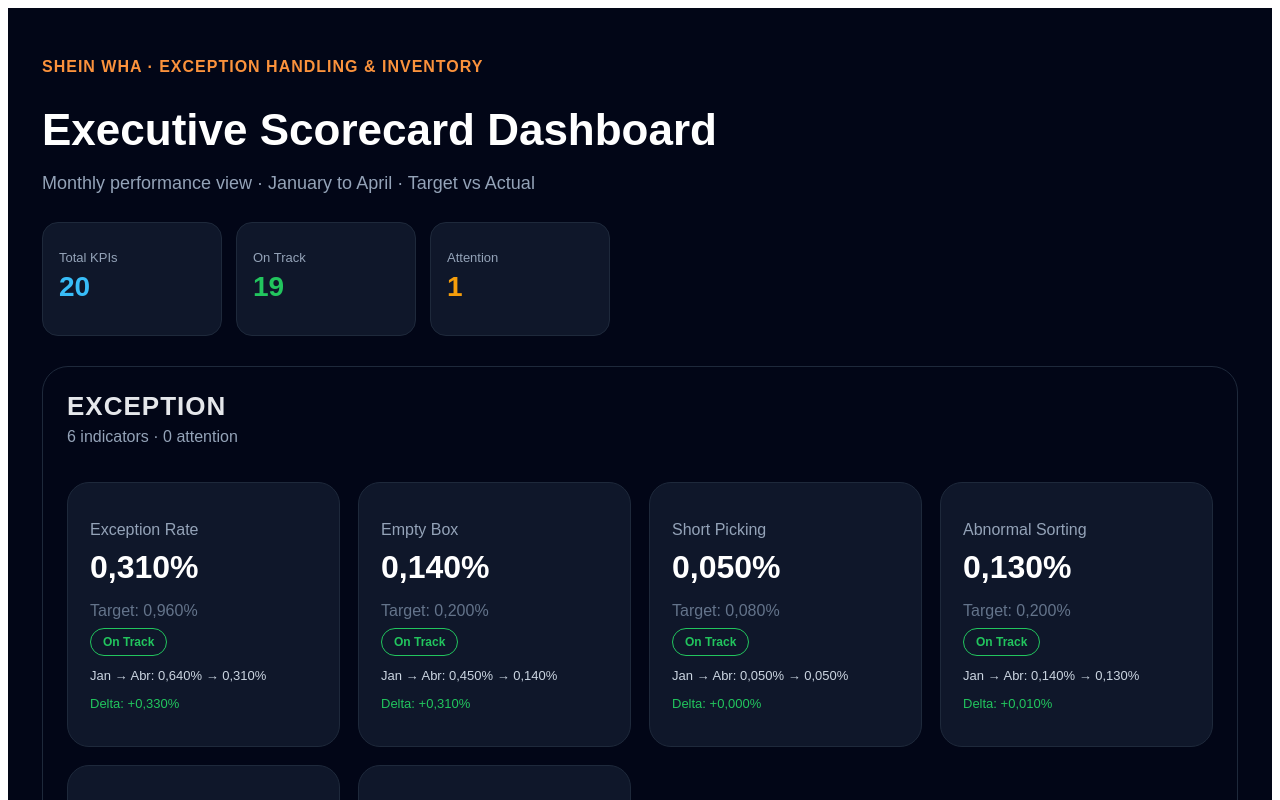
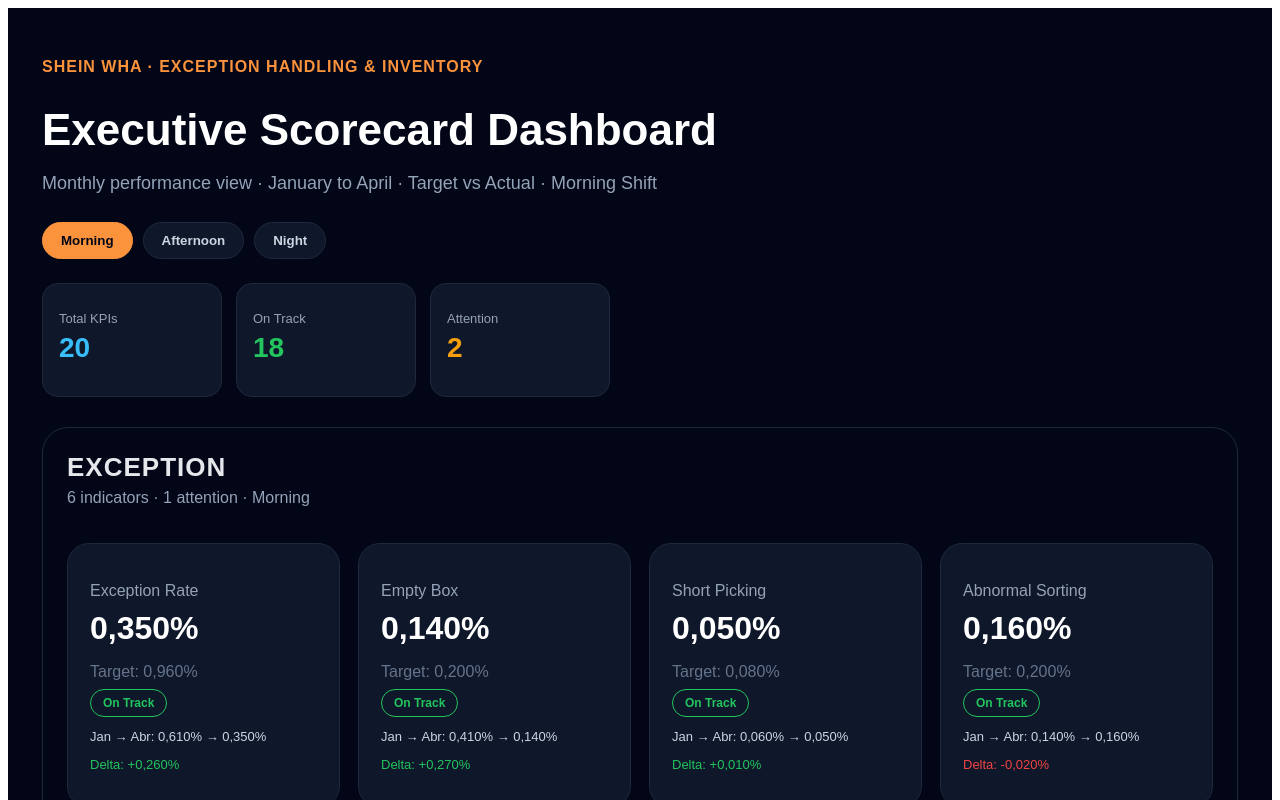
Before and after one commit to gabrielmedinaleite-hue/exception-handling-dashboard, a Next.js app: page / in a window 1280 px wide. Shown: the top 800 px of the page. Built offline with nearby package versions, Linux system fonts and the light colour scheme.

Commit message:
Update page.js

```diff
--- a/app/page.js
+++ b/app/page.js
@@ -1,39 +1,268 @@
 "use client";
 
-const kpis = [
-  { title: "Capital Loss Rate", cluster: "LOST", area: "Loss", target: 0.095, jan: 0.108, feb: 0.003, mar: 0.001, apr: 0.001, value: 0.001, direction: "lower" },
-  { title: "Exception Rate", cluster: "EXCEPTION", area: "Receiving", target: 0.96, jan: 0.64, feb: 0.41, mar: 0.47, apr: 0.31, value: 0.31, direction: "lower" },
-  { title: "Empty Box", cluster: "EXCEPTION", area: "Receiving", target: 0.20, jan: 0.45, feb: 0.27, mar: 0.26, apr: 0.14, value: 0.14, direction: "lower" },
-  { title: "Short Picking", cluster: "EXCEPTION", area: "Picking", target: 0.08, jan: 0.05, feb: 0.03, mar: 0.06, apr: 0.05, value: 0.05, direction: "lower" },
-  { title: "Abnormal Sorting", cluster: "EXCEPTION", area: "Receiving", target: 0.20, jan: 0.14, feb: 0.10, mar: 0.15, apr: 0.13, value: 0.13, direction: "lower" },
-  { title: "Abnormal Shelving", cluster: "EXCEPTION", area: "Packing", target: 2.00, jan: 1.27, feb: 1.23, mar: 1.61, apr: 1.72, value: 1.72, direction: "lower" },
-  { title: "Miss Packing", cluster: "EXCEPTION", area: "Packing", target: 0.05, jan: 0.041, feb: 0.025, mar: 0.034, apr: 0.04, value: 0.04, direction: "lower" },
+import { useState } from "react";
 
-  { title: "Miss Scan", cluster: "HANDOVER", area: "Handover", target: 0.15, jan: 0.04, feb: 0.02, mar: 0.03, apr: 0.04, value: 0.04, direction: "lower" },
-  { title: "Handover Failed", cluster: "HANDOVER", area: "Handover", target: 0.085, jan: 0.01, feb: 0.00, mar: 0.01, apr: 0.01, value: 0.01, direction: "lower" },
-  { title: "Missing Shipping", cluster: "HANDOVER", area: "Handover", target: 0.10, jan: 0.17, feb: 0.078, mar: 0.04, apr: 0.04, value: 0.04, direction: "lower" },
+const baseKpis = [
+  {
+    title: "Capital Loss Rate",
+    cluster: "LOST",
+    area: "Loss",
+    target: 0.095,
+    direction: "lower",
+    shifts: {
+      Morning: { jan: 0.108, feb: 0.003, mar: 0.001, apr: 0.001, value: 0.001 },
+      Afternoon: { jan: 0.108, feb: 0.003, mar: 0.001, apr: 0.001, value: 0.001 },
+      Night: { jan: 0.108, feb: 0.003, mar: 0.001, apr: 0.001, value: 0.001 },
+    },
+  },
 
-  { title: "Overdue Consolidation Package", cluster: "LOST", area: "Shipping", target: 0.53, jan: 0.21, feb: 0.24, mar: 0.36, apr: 0.27, value: 0.27, direction: "lower" },
-  { title: "Package Cancellation Rate", cluster: "LOST", area: "Cancellation", target: 0.10, jan: 0.10, feb: 0.09, mar: 0.09, apr: 0.07, value: 0.07, direction: "lower" },
-  { title: "3P On Time Return to Seller 2D", cluster: "LOST", area: "Return", target: 95.00, jan: 41.6, feb: 46.2, mar: 49.3, apr: 40.0, value: 40.0, direction: "higher" },
-  { title: "Lost Rate", cluster: "LOST", area: "Shipping", target: 0.05, jan: 0.086, feb: 0.052, mar: 0.032, apr: 0.011, value: 0.011, direction: "lower" },
+  {
+    title: "Exception Rate",
+    cluster: "EXCEPTION",
+    area: "Receiving",
+    target: 0.96,
+    direction: "lower",
+    shifts: {
+      Morning: { jan: 0.61, feb: 0.44, mar: 0.67, apr: 0.35, value: 0.35 },
+      Afternoon: { jan: 0.67, feb: 0.38, mar: 0.37, apr: 0.30, value: 0.30 },
+      Night: { jan: 0.63, feb: 0.40, mar: 0.44, apr: 0.30, value: 0.30 },
+    },
+  },
+  {
+    title: "Empty Box",
+    cluster: "EXCEPTION",
+    area: "Receiving",
+    target: 0.20,
+    direction: "lower",
+    shifts: {
+      Morning: { jan: 0.41, feb: 0.28, mar: 0.39, apr: 0.14, value: 0.14 },
+      Afternoon: { jan: 0.47, feb: 0.28, mar: 0.21, apr: 0.14, value: 0.14 },
+      Night: { jan: 0.45, feb: 0.25, mar: 0.23, apr: 0.14, value: 0.14 },
+    },
+  },
+  {
+    title: "Short Picking",
+    cluster: "EXCEPTION",
+    area: "Picking",
+    target: 0.08,
+    direction: "lower",
+    shifts: {
+      Morning: { jan: 0.06, feb: 0.03, mar: 0.07, apr: 0.05, value: 0.05 },
+      Afternoon: { jan: 0.05, feb: 0.03, mar: 0.06, apr: 0.05, value: 0.05 },
+      Night: { jan: 0.04, feb: 0.04, mar: 0.04, apr: 0.04, value: 0.04 },
+    },
+  },
+  {
+    title: "Abnormal Sorting",
+    cluster: "EXCEPTION",
+    area: "Receiving",
+    target: 0.20,
+    direction: "lower",
+    shifts: {
+      Morning: { jan: 0.14, feb: 0.13, mar: 0.21, apr: 0.16, value: 0.16 },
+      Afternoon: { jan: 0.15, feb: 0.07, mar: 0.11, apr: 0.10, value: 0.10 },
+      Night: { jan: 0.14, feb: 0.11, mar: 0.16, apr: 0.12, value: 0.12 },
+    },
+  },
+  {
+    title: "Abnormal Shelving",
+    cluster: "EXCEPTION",
+    area: "Packing",
+    target: 2.00,
+    direction: "lower",
+    shifts: {
+      Morning: { jan: 1.48, feb: 1.24, mar: 1.95, apr: 2.07, value: 2.07 },
+      Afternoon: { jan: 1.47, feb: 1.29, mar: 1.73, apr: 1.92, value: 1.92 },
+      Night: { jan: 0.90, feb: 1.15, mar: 1.16, apr: 1.16, value: 1.16 },
+    },
+  },
+  {
+    title: "Miss Packing",
+    cluster: "EXCEPTION",
+    area: "Packing",
+    target: 0.05,
+    direction: "lower",
+    shifts: {
+      Morning: { jan: 0.05, feb: 0.03, mar: 0.04, apr: 0.03, value: 0.03 },
+      Afternoon: { jan: 0.04, feb: 0.03, mar: 0.04, apr: 0.04, value: 0.04 },
+      Night: { jan: 0.04, feb: 0.02, mar: 0.03, apr: 0.03, value: 0.03 },
+    },
+  },
 
-  { title: "IRDR", cluster: "INVENTORY", area: "Inventory", target: 0.50, jan: 0.86, feb: 1.04, mar: 0.63, apr: 0.34, value: 0.34, direction: "lower" },
-  { title: "Counting Coverage Rate 1 Week", cluster: "INVENTORY", area: "Inventory", target: 100.00, jan: 100, feb: 100, mar: 99.82, apr: 100, value: 100, direction: "higher" },
-  { title: "Wrongly Count", cluster: "INVENTORY", area: "Inventory", target: 1.00, jan: 0.10, feb: 0.16, mar: 0.11, apr: 0.06, value: 0.06, direction: "lower" },
-  { title: "Counting In Time Rate 24H", cluster: "INVENTORY", area: "Inventory", target: 100.00, jan: 100, feb: 100, mar: 100, apr: 100, value: 100, direction: "higher" },
+  {
+    title: "Miss Scan",
+    cluster: "HANDOVER",
+    area: "Handover",
+    target: 0.15,
+    direction: "lower",
+    shifts: {
+      Morning: { jan: 0.09, feb: 0.01, mar: 0.03, apr: 0.03, value: 0.03 },
+      Afternoon: { jan: 0.02, feb: 0.01, mar: 0.03, apr: 0.03, value: 0.03 },
+      Night: { jan: 0.03, feb: 0.03, mar: 0.04, apr: 0.05, value: 0.05 },
+    },
+  },
+  {
+    title: "Handover Failed",
+    cluster: "HANDOVER",
+    area: "Handover",
+    target: 0.085,
+    direction: "lower",
+    shifts: {
+      Morning: { jan: 0.01, feb: 0.00, mar: 0.00, apr: 0.01, value: 0.01 },
+      Afternoon: { jan: 0.01, feb: 0.01, mar: 0.01, apr: 0.02, value: 0.02 },
+      Night: { jan: 0.01, feb: 0.00, mar: 0.00, apr: 0.01, value: 0.01 },
+    },
+  },
+  {
+    title: "Missing Shipping",
+    cluster: "HANDOVER",
+    area: "Handover",
+    target: 0.10,
+    direction: "lower",
+    shifts: {
+      Morning: { jan: 0.04, feb: 0.06, mar: 0.05, apr: 0.03, value: 0.03 },
+      Afternoon: { jan: 0.32, feb: 0.09, mar: 0.02, apr: 0.02, value: 0.02 },
+      Night: { jan: 0.16, feb: 0.08, mar: 0.05, apr: 0.06, value: 0.06 },
+    },
+  },
 
-  { title: "3D Tickets On Time Rate", cluster: "TICKET", area: "Tickets", target: 99.00, jan: 99.71, feb: 99.94, mar: 99.84, apr: 99.91, value: 99.91, direction: "higher" },
-  { title: "Mis-ship Rate", cluster: "TICKET", area: "Shipping", target: 0.15, jan: 0.11, feb: 0.05, mar: 0.07, apr: 0.04, value: 0.04, direction: "lower" },
+  {
+    title: "Overdue Consolidation Package",
+    cluster: "LOST",
+    area: "Shipping",
+    target: 0.53,
+    direction: "lower",
+    shifts: {
+      Morning: { jan: 0.23, feb: 0.27, mar: 0.46, apr: 0.26, value: 0.26 },
+      Afternoon: { jan: 0.22, feb: 0.20, mar: 0.24, apr: 0.22, value: 0.22 },
+      Night: { jan: 0.22, feb: 0.24, mar: 0.40, apr: 0.32, value: 0.32 },
+    },
+  },
+  {
+    title: "Package Cancellation Rate",
+    cluster: "LOST",
+    area: "Cancellation",
+    target: 0.10,
+    direction: "lower",
+    shifts: {
+      Morning: { jan: 0.09, feb: 0.09, mar: 0.10, apr: 0.07, value: 0.07 },
+      Afternoon: { jan: 0.10, feb: 0.09, mar: 0.09, apr: 0.07, value: 0.07 },
+      Night: { jan: 0.09, feb: 0.10, mar: 0.09, apr: 0.07, value: 0.07 },
+    },
+  },
+  {
+    title: "3P On Time Return to Seller 2D",
+    cluster: "LOST",
+    area: "Return",
+    target: 95.00,
+    direction: "higher",
+    shifts: {
+      Morning: { jan: 42.7, feb: 48.8, mar: 51.9, apr: 49.1, value: 49.1 },
+      Afternoon: { jan: 45.7, feb: 34.1, mar: 36.1, apr: 24.5, value: 24.5 },
+      Night: { jan: 19.9, feb: 49.0, mar: 60.1, apr: 36.7, value: 36.7 },
+    },
+  },
+  {
+    title: "Lost Rate",
+    cluster: "LOST",
+    area: "Shipping",
+    target: 0.05,
+    direction: "lower",
+    shifts: {
+      Morning: { jan: 0.087, feb: 0.059, mar: 0.036, apr: 0.011, value: 0.011 },
+      Afternoon: { jan: 0.110, feb: 0.047, mar: 0.030, apr: 0.013, value: 0.013 },
+      Night: { jan: 0.077, feb: 0.050, mar: 0.030, apr: 0.009, value: 0.009 },
+    },
+  },
+
+  {
+    title: "IRDR",
+    cluster: "INVENTORY",
+    area: "Inventory",
+    target: 0.50,
+    direction: "lower",
+    shifts: {
+      Morning: { jan: 0.16, feb: 0.19, mar: 0.14, apr: 0.08, value: 0.08 },
+      Afternoon: { jan: 0.20, feb: 0.24, mar: 0.16, apr: 0.10, value: 0.10 },
+      Night: { jan: 0.25, feb: 0.29, mar: 0.16, apr: 0.09, value: 0.09 },
+    },
+  },
+  {
+    title: "Counting Coverage Rate 1 Week",
+    cluster: "INVENTORY",
+    area: "Inventory",
+    target: 33.3,
+    direction: "higher",
+    shifts: {
+      Morning: { jan: 44.25, feb: 39.80, mar: 42.18, apr: 47.01, value: 47.01 },
+      Afternoon: { jan: 28.21, feb: 27.21, mar: 33.08, apr: 35.02, value: 35.02 },
+      Night: { jan: 27.54, feb: 32.99, mar: 24.74, apr: 17.71, value: 17.71 },
+    },
+  },
+  {
+    title: "Wrongly Count",
+    cluster: "INVENTORY",
+    area: "Inventory",
+    target: 1.00,
+    direction: "lower",
+    shifts: {
+      Morning: { jan: 0.11, feb: 0.19, mar: 0.07, apr: 0.04, value: 0.04 },
+      Afternoon: { jan: 0.18, feb: 0.29, mar: 0.23, apr: 0.10, value: 0.10 },
+      Night: { jan: 0.02, feb: 0.01, mar: 0.02, apr: 0.02, value: 0.02 },
+    },
+  },
+  {
+    title: "Counting In Time Rate 24H",
+    cluster: "INVENTORY",
+    area: "Inventory",
+    target: 100.00,
+    direction: "higher",
+    shifts: {
+      Morning: { jan: 100, feb: 100, mar: 100, apr: 100, value: 100 },
+      Afternoon: { jan: 100, feb: 100, mar: 100, apr: 100, value: 100 },
+      Night: { jan: 100, feb: 100, mar: 100, apr: 100, value: 100 },
+    },
+  },
+
+  {
+    title: "3D Tickets On Time Rate",
+    cluster: "TICKET",
+    area: "Tickets",
+    target: 99.00,
+    direction: "higher",
+    shifts: {
+      Morning: { jan: 99.71, feb: 99.94, mar: 99.84, apr: 99.91, value: 99.91 },
+      Afternoon: { jan: 99.71, feb: 99.94, mar: 99.84, apr: 99.91, value: 99.91 },
+      Night: { jan: 99.71, feb: 99.94, mar: 99.84, apr: 99.91, value: 99.91 },
+    },
+  },
+  {
+    title: "Mis-ship Rate",
+    cluster: "TICKET",
+    area: "Shipping",
+    target: 0.15,
+    direction: "lower",
+    shifts: {
+      Morning: { jan: 0.12, feb: 0.04, mar: 0.08, apr: 0.05, value: 0.05 },
+      Afternoon: { jan: 0.14, feb: 0.04, mar: 0.07, apr: 0.04, value: 0.04 },
+      Night: { jan: 0.09, feb: 0.05, mar: 0.06, apr: 0.04, value: 0.04 },
+    },
+  },
 ];
 
 const clusters = ["EXCEPTION", "HANDOVER", "LOST", "INVENTORY", "TICKET"];
+const shifts = ["Morning", "Afternoon", "Night"];
 
-const attentionByShift = [
-  { kpi: "3P On Time Return to Seller 2D", target: 95, direction: "higher", morning: 49.1, afternoon: 24.5, night: 36.7, comment: "Principal risco operacional. Todos os turnos abaixo da meta, com maior gap no Afternoon." },
-  { kpi: "On Time Delivery Rate 15H", target: 95, direction: "higher", morning: 78.74, afternoon: 78.74, night: 78.74, comment: "Indicador ainda em fase de estabilização, abaixo da meta de 95%." },
-  { kpi: "On Time Delivery Rate 1D", target: 95, direction: "higher", morning: 94.91, afternoon: 94.91, night: 94.91, comment: "Muito próximo da meta. Pequena variação operacional pode virar On Track." },
-];
+function buildKpisByShift(shift) {
+  return baseKpis.map((item) => ({
+    title: item.title,
+    cluster: item.cluster,
+    area: item.area,
+    target: item.target,
+    direction: item.direction,
+    ...item.shifts[shift],
+  }));
+}
 
 function isOnTrack(kpi) {
   return kpi.direction === "lower" ? kpi.value <= kpi.target : kpi.value >= kpi.target;
@@ -59,8 +288,22 @@ function deltaValue(item) {
 }
 
 export default function Dashboard() {
+  const [selectedShift, setSelectedShift] = useState("Morning");
+  const kpis = buildKpisByShift(selectedShift);
+
   const onTrack = kpis.filter((k) => getStatus(k) === "On Track").length;
   const attention = kpis.length - onTrack;
+
+  const attentionByShift = kpis
+    .filter((kpi) => getStatus(kpi) === "Attention")
+    .map((kpi) => ({
+      kpi: kpi.title,
+      target: kpi.target,
+      current: kpi.value,
+      jan: kpi.jan,
+      apr: kpi.apr,
+      direction: kpi.direction,
+    }));
 
   return (
     <main style={{ background: "#020617", minHeight: "100vh", color: "white", padding: "34px", fontFamily: "Arial" }}>
@@ -68,13 +311,35 @@ export default function Dashboard() {
         <p style={{ color: "#fb923c", fontWeight: "bold", letterSpacing: "1px" }}>
           SHEIN WHA · EXCEPTION HANDLING & INVENTORY
         </p>
+
         <h1 style={{ fontSize: "44px", marginBottom: "8px" }}>
           Executive Scorecard Dashboard
         </h1>
+
         <p style={{ color: "#94a3b8", fontSize: "18px" }}>
-          Monthly performance view · January to April · Target vs Actual
+          Monthly performance view · January to April · Target vs Actual · {selectedShift} Shift
         </p>
       </header>
+
+      <section style={{ display: "flex", gap: "10px", marginBottom: "24px" }}>
+        {shifts.map((shift) => (
+          <button
+            key={shift}
+            onClick={() => setSelectedShift(shift)}
+            style={{
+              background: selectedShift === shift ? "#fb923c" : "#0f172a",
+              color: selectedShift === shift ? "#020617" : "#cbd5e1",
+              border: selectedShift === shift ? "1px solid #fb923c" : "1px solid #1e293b",
+              borderRadius: "999px",
+              padding: "10px 18px",
+              fontWeight: "bold",
+              cursor: "pointer",
+            }}
+          >
+            {shift}
+          </button>
+        ))}
+      </section>
 
       <section style={{ display: "grid", gridTemplateColumns: "repeat(3, 180px)", gap: "14px", marginBottom: "30px" }}>
         <TopCard title="Total KPIs" value={kpis.length} color="#38bdf8" />
@@ -92,7 +357,7 @@ export default function Dashboard() {
               <div>
                 <h2 style={clusterTitle}>{cluster}</h2>
                 <p style={clusterSubtitle}>
-                  {clusterKpis.length} indicators · {clusterAttention} attention
+                  {clusterKpis.length} indicators · {clusterAttention} attention · {selectedShift}
                 </p>
               </div>
             </div>
@@ -108,11 +373,11 @@ export default function Dashboard() {
 
       <section style={{ ...panel, marginBottom: "30px" }}>
         <h2 style={{ fontSize: "28px", marginBottom: "8px" }}>
-          Attention Indicators · Shift Deep Dive
+          Attention Indicators · {selectedShift} Shift Deep Dive
         </h2>
 
         <p style={{ color: "#94a3b8", marginBottom: "24px" }}>
-          Análise detalhada dos indicadores fora da meta, separados por turno.
+          Indicadores fora da meta no turno selecionado.
         </p>
 
         <div style={{ overflowX: "auto" }}>
@@ -121,9 +386,9 @@ export default function Dashboard() {
               <tr style={{ color: "#94a3b8", textAlign: "left" }}>
                 <th style={th}>KPI</th>
                 <th style={th}>Target</th>
-                <th style={th}>Morning</th>
-                <th style={th}>Afternoon</th>
-                <th style={th}>Night</th>
+                <th style={th}>Jan</th>
+                <th style={th}>Apr</th>
+                <th style={th}>Current</th>
                 <th style={th}>Main Insight</th>
               </tr>
             </thead>
@@ -133,16 +398,16 @@ export default function Dashboard() {
                 <tr key={row.kpi} style={{ borderTop: "1px solid #1e293b" }}>
                   <td style={td}>{row.kpi}</td>
                   <td style={td}>{fmt(row.target)}</td>
+                  <td style={td}>{fmt(row.jan)}</td>
+                  <td style={td}>{fmt(row.apr)}</td>
                   <td style={td}>
-                    <ShiftPill value={row.morning} target={row.target} direction={row.direction} />
+                    <ShiftPill value={row.current} target={row.target} direction={row.direction} />
                   </td>
-                  <td style={td}>
-                    <ShiftPill value={row.afternoon} target={row.target} direction={row.direction} />
+                  <td style={{ ...td, color: "#cbd5e1" }}>
+                    {row.direction === "higher"
+                      ? "Abaixo da meta. Necessário plano de recuperação do SLA."
+                      : "Acima da meta. Necessário RCA por processo e owner."}
                   </td>
-                  <td style={td}>
-                    <ShiftPill value={row.night} target={row.target} direction={row.direction} />
-                  </td>
-                  <td style={{ ...td, color: "#cbd5e1" }}>{row.comment}</td>
                 </tr>
               ))}
             </tbody>
@@ -156,9 +421,7 @@ export default function Dashboard() {
 function TopCard({ title, value, color }) {
   return (
     <div style={{ background: "#0f172a", border: "1px solid #1e293b", borderRadius: "16px", padding: "14px 16px", minHeight: "84px" }}>
-      <p style={{ color: "#94a3b8", fontSize: "13px", marginBottom: "6px" }}>
-        {title}
-      </p>
+      <p style={{ color: "#94a3b8", fontSize: "13px", marginBottom: "6px" }}>{title}</p>
       <h2 style={{ fontSize: "28px", color, margin: 0 }}>{value}</h2>
     </div>
   );
```
